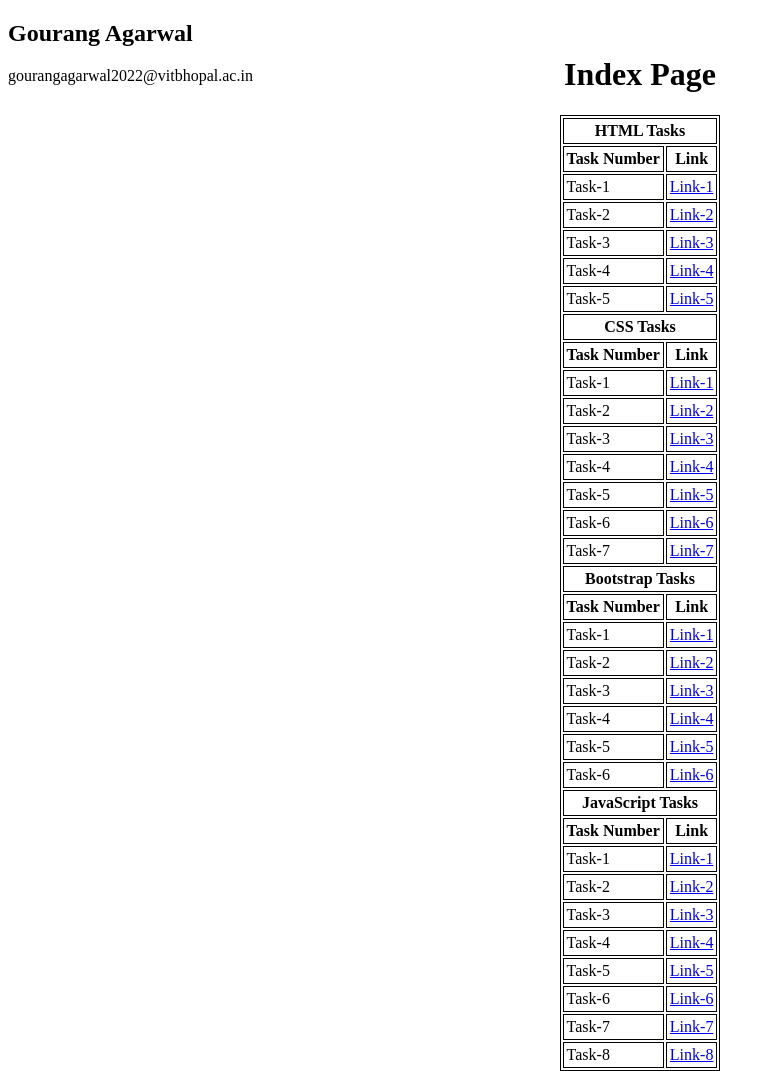
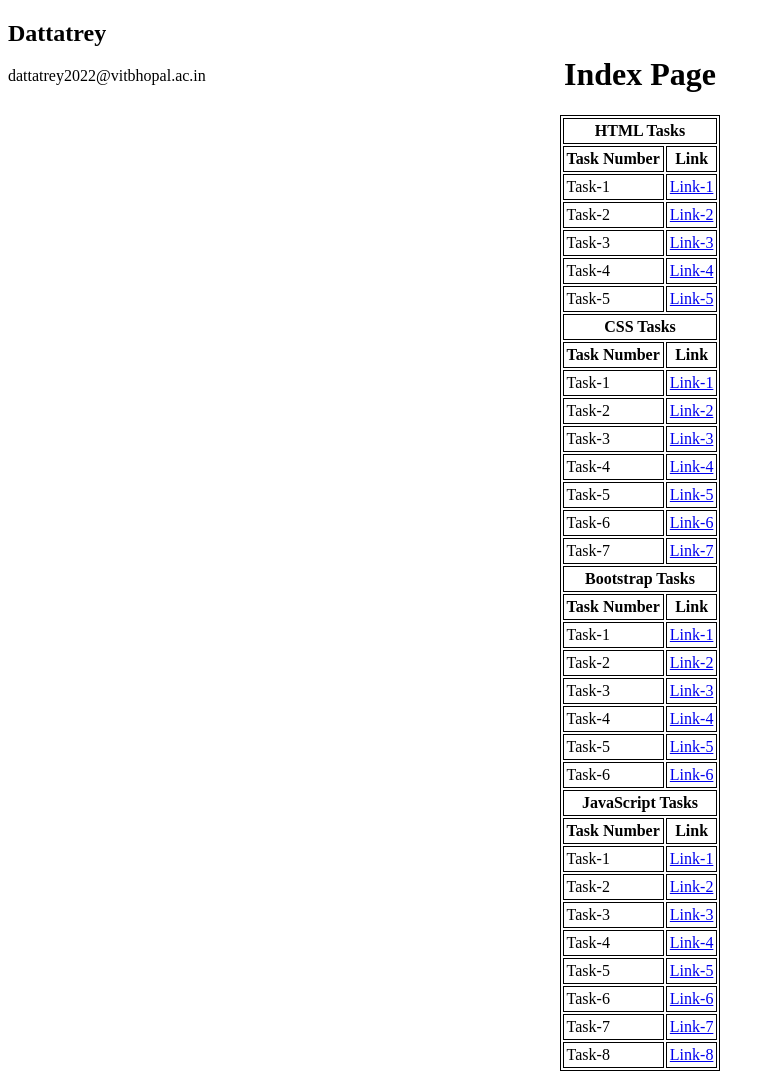
Before and after one commit to Dattatrey-purohit/VIT_Mern_assignment1, a plain HTML site: page index.html in a window 1280 px wide. Shown: the whole page, without its empty margins (0-775 px from the left). Drawn offline with Linux system fonts and the light colour scheme.

Commit message:
Update index.html

```diff
--- a/index.html
+++ b/index.html
@@ -7,8 +7,8 @@
 </head>
 <body>
     <div>
-        <h2>Gourang Agarwal</h2>
-        <span>gourangagarwal2022@vitbhopal.ac.in</span>
+        <h2>Dattatrey</h2>
+        <span>dattatrey2022@vitbhopal.ac.in</span>
     </div>
 
     <div style="position: relative; top:-50px;">
```
